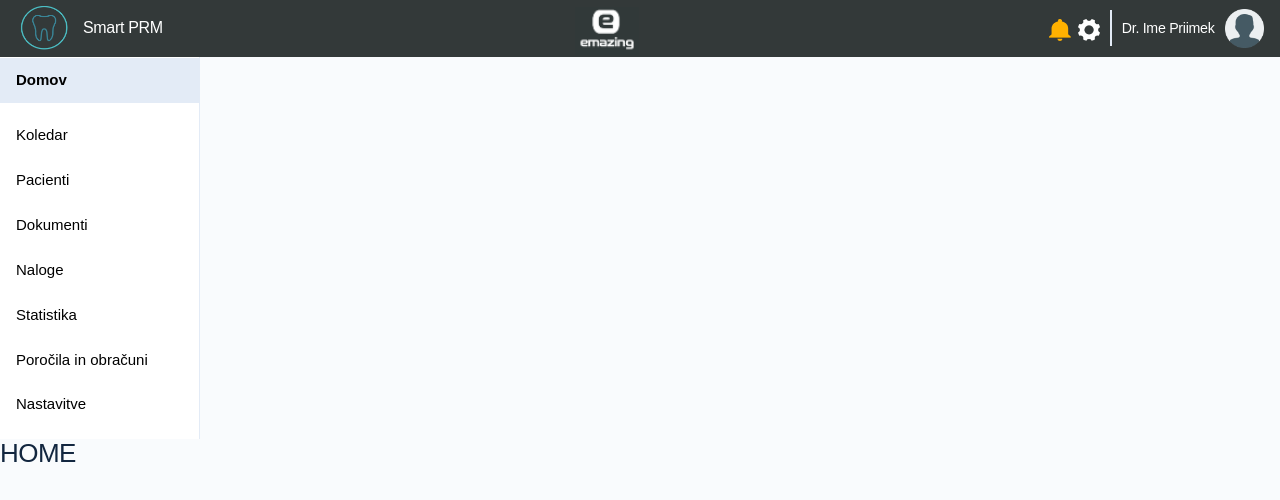
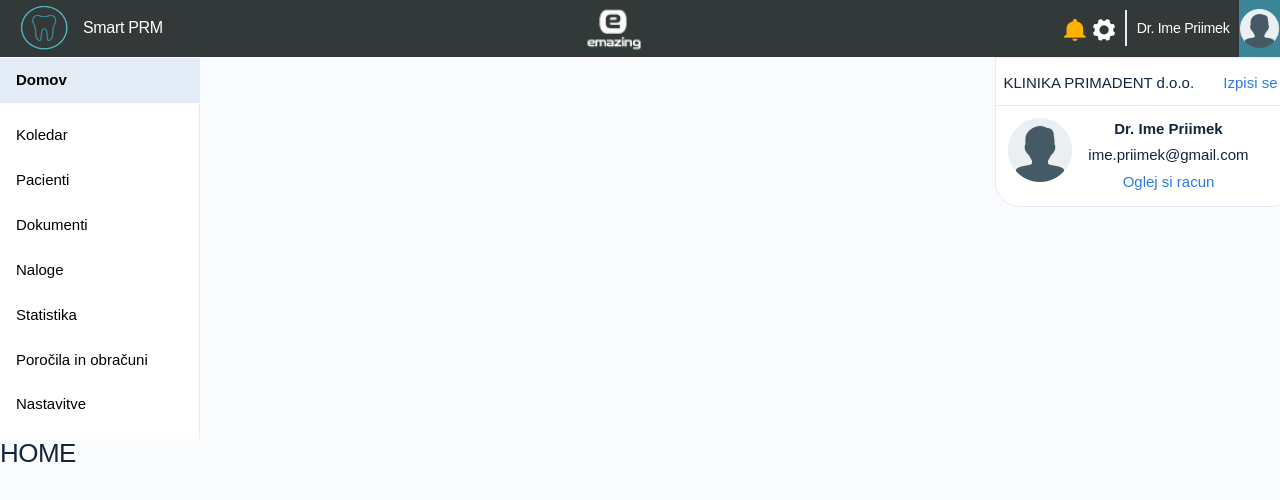
Before and after one commit to topsmart0201/Vue-clinic-module, a Vue app in the folder prmApp/: page / in a window 1280 px wide. Both pictures are taken after a click on the element 1244 px from the left and 28 px from the top of the page. Shown: the top 500 px of the page. Built offline with nearby package versions, Linux system fonts and the light colour scheme; grey boxes are pictures that could not be loaded; a web font is replaced by a local one.

Commit message:
added show_profile functionality

```diff
--- a/prmApp/src/components/Header.vue
+++ b/prmApp/src/components/Header.vue
@@ -14,7 +14,7 @@
                         </h2>
                     </div>
                     <div class="avatar-logo avatar-md mx-auto d-block">
-                        <img src="../assets/img/emazing_logo.png" alt="Emazing Logo" class="avatar-img">
+                       <img src="../assets/img/emazing_logo.png" alt="Emazing Logo" class="avatar-img" >
                     </div>
                     <div class="col-12 col-md-auto mt-3 mt-md-0 row align-items-center">
                         <div class="avatar-group">
@@ -28,8 +28,24 @@
                         <div>
                             <h3 class="header-title navbar-text" id="userName">Dr. Ime Priimek</h3>
                         </div>
-                        <div class="btn btn-md btn-rounded-circle" data-toggle="modal">
+                        <div class="btn btn-md btn-rounded-circle" @click="showProfile = true" v-bind:class="{'show-profile' : showProfile}">
                             <img src="../assets/img/user1.png" alt="Uporabnik " class="avatar-img">
+                                <div class="modal-overlay" v-if="showProfile">
+                                    <div class="modal-header">
+                                        <p>KLINIKA PRIMADENT d.o.o.</p>
+                                        <span><a href="#">Izpisi se</a></span>
+                                    </div>
+                                    <div class="modal-body">
+                                        <div>
+                                            <img src="../assets/img/user1.png" alt="Uporabnik " class="avatar-lg modal-img">
+                                        </div>
+                                        <div class="modal-user-info">
+                                            <p><strong>Dr. Ime Priimek</strong></p> <br />
+                                            <p>ime.priimek@gmail.com</p> <br />
+                                            <a href="#">Oglej si racun</a>
+                                        </div>
+                                    </div>
+                                </div>
                         </div>
                     </div>
                 </div>
@@ -40,6 +56,68 @@
 
 <script>
     export default {
-        name: 'Header'
+        name: 'Header',
+        data() {
+            return {
+                showProfile: false
+            }
+        },
+        methods: {
+            closeProfileModal() {
+                this.showProfile = false;
+            }
+        }
     }
 </script>
+
+<style scoped>
+.modal-overlay {
+    background-color: #FFF;
+    position: absolute;
+    top: 3.55rem;
+    right: -0.345rem;
+    height: 150px;
+    width: 300px;
+    text-decoration: none;
+    border: 1px solid #E3EBF6;
+    border-bottom-right-radius: 25px;
+    border-bottom-left-radius: 25px;
+    z-index: 1;
+}
+
+.modal-header {
+    position: relative;
+    padding: 0.875rem 1rem 0.5rem 0.5rem !important;
+    width: 100%;
+    height: 3rem;
+    text-align: center;
+}
+
+.modal-body {
+    padding: 0 !important;
+    position: absolute !important;
+    justify-content: center;
+    width: 100%;
+    height: calc(100% - 3rem);
+}
+
+.modal-img {
+    position: absolute;
+    left: 0.75rem;
+    top: 0.75rem;
+}
+
+.modal-user-info {
+    position: relative;
+    display: inline-block;
+    line-height: 0.33rem;
+    top: 1.25rem;
+    left: 1.5rem;
+}
+
+.show-profile {
+    background-color: #3a8698;
+    border-radius: 0 !important;
+    transition: none !important;
+}
+</style>
```
Also changed, not shown: prmApp/src/assets/styles/theme_SmartPRM.css.
